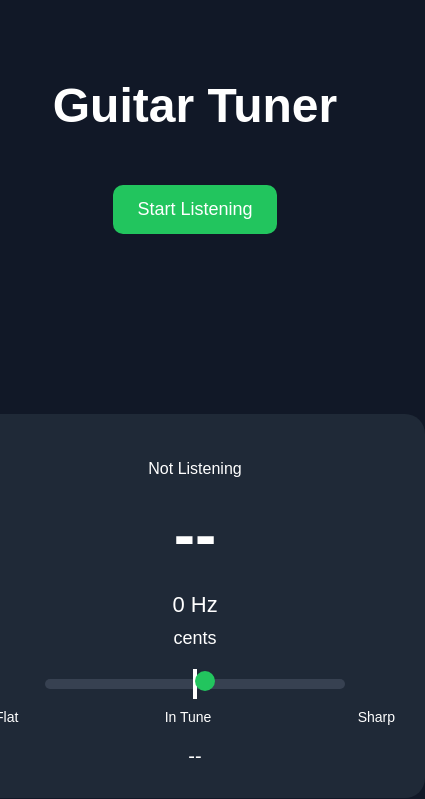
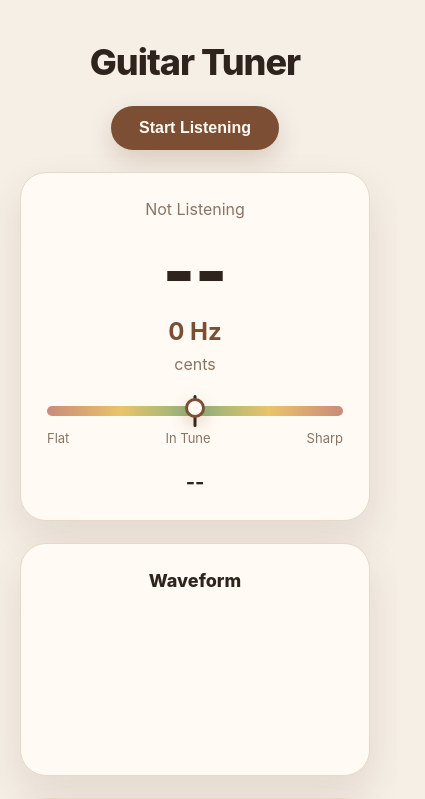
Before and after one commit to vaibhavrikhy/guitar-tuner, a React (Vite) app: page / in a window 390 px wide. Shown: the top 799 px of the page, 425 px wide, since content can reach past the window. Built offline with nearby package versions, Linux system fonts and the light colour scheme.

Commit message:
spectrum visualizer

```diff
--- a/src/App.css
+++ b/src/App.css
@@ -1,81 +1,106 @@
+* {
+    box-sizing: border-box;
+}
+
 body {
     margin: 0;
-    font-family: Arial, sans-serif;
-    background: #111827;
-    color: white;
+    font-family: Inter, Arial, sans-serif;
+    background: #f5efe6;
+    color: #2f241d;
 }
 
 .container {
     min-height: 100vh;
+    padding: 40px 20px;
     display: flex;
     flex-direction: column;
-    justify-content: center;
     align-items: center;
-    gap: 20px;
+    gap: 22px;
 }
 
 h1 {
-    font-size: 48px;
+    margin: 0;
+    font-size: 44px;
+    font-weight: 800;
+    letter-spacing: -1px;
+    color: #2f241d;
 }
 
 button {
-    padding: 14px 24px;
+    padding: 13px 28px;
     border: none;
-    border-radius: 10px;
-    background: #22c55e;
-    color: white;
-    font-size: 18px;
+    border-radius: 999px;
+    background: #7c4f35;
+    color: #fffaf3;
+    font-size: 16px;
+    font-weight: 700;
     cursor: pointer;
+    box-shadow: 0 10px 24px rgba(124, 79, 53, 0.22);
+    transition: transform 0.2s ease, background 0.2s ease;
 }
 
 button:hover {
-    background: #16a34a;
+    background: #5f3c28;
+    transform: translateY(-2px);
 }
 
-.card {
-    background: #1f2937;
-    padding: 30px;
-    border-radius: 20px;
-    width: 400px;
+.card,
+.visualizer-section {
+    width: 420px;
+    background: #fffaf3;
+    border: 1px solid #e7d9c7;
+    border-radius: 26px;
+    padding: 26px;
     text-align: center;
+    box-shadow: 0 18px 40px rgba(95, 60, 40, 0.12);
+}
+
+.card p {
+    margin: 0;
+    color: #8a7565;
 }
 
 .note {
-    font-size: 64px;
-    font-weight: bold;
-    margin: 20px 0;
+    margin-top: 18px;
+    font-size: 80px;
+    font-weight: 900;
+    line-height: 1;
+    color: #2f241d;
 }
 
 .frequency {
-    font-size: 22px;
-    margin-bottom: 10px;
+    margin-top: 12px;
+    font-size: 24px;
+    font-weight: 700;
+    color: #7c4f35;
 }
 
-.status {
-    font-size: 20px;
-    margin-top: 20px;
+.cents {
+    margin-top: 8px;
+    font-size: 16px;
+    color: #8a7565;
 }
 
 .tuner {
-    margin-top: 30px;
+    margin-top: 32px;
 }
 
 .scale {
     position: relative;
-    width: 300px;
+    width: 100%;
     height: 10px;
-    background: #374151;
-    border-radius: 10px;
-    margin: 20px auto;
+    background: linear-gradient( 90deg, #c98b7b, #e9c46a, #8ab17d, #e9c46a, #c98b7b);
+    border-radius: 999px;
 }
 
 .center-line {
     position: absolute;
     left: 50%;
-    top: -10px;
-    width: 4px;
-    height: 30px;
-    background: white;
+    top: -11px;
+    width: 3px;
+    height: 32px;
+    background: #2f241d;
+    border-radius: 999px;
     transform: translateX(-50%);
 }
 
@@ -84,19 +109,54 @@ button:hover {
     top: -8px;
     width: 20px;
     height: 20px;
-    background: #22c55e;
+    background: #fffaf3;
+    border: 3px solid #7c4f35;
     border-radius: 50%;
-    transition: left 0.1s linear;
+    transform: translateX(-50%);
+    transition: left 0.12s ease;
+    box-shadow: 0 6px 16px rgba(124, 79, 53, 0.25);
 }
 
 .labels {
     display: flex;
     justify-content: space-between;
-    margin-top: 10px;
-    font-size: 14px;
+    margin-top: 14px;
+    font-size: 13px;
+    color: #8a7565;
 }
 
-.cents {
+.status {
+    margin-top: 24px;
+    font-size: 20px;
+    font-weight: 700;
+    color: #2f241d;
+}
+
+.visualizer-title {
+    margin-bottom: 14px;
+    font-size: 18px;
+    font-weight: 800;
+    color: #2f241d;
+}
+
+.visualizer-canvas {
+    display: block;
+    width: 100%;
+    height: 120px;
     margin-top: 10px;
-    font-size: 18px;
+    background: #efe2d0;
+    border-radius: 18px;
 }
+
+@media (max-width: 520px) {
+    h1 {
+        font-size: 36px;
+    }
+    .card,
+    .visualizer-section {
+        width: 100%;
+    }
+    .note {
+        font-size: 68px;
+    }
+}
--- a/src/App.jsx
+++ b/src/App.jsx
@@ -1,10 +1,10 @@
 import "./App.css";
 
 import TunerCard from "./components/TunerCard";
+import Waveform from "./components/Waveform";
+import Spectrum from "./components/Spectrum";
 
 import useTuner from "./hooks/useTuner";
-
-import Waveform from"./components/Waveform";
 
 function App() {
   const {
@@ -16,31 +16,18 @@ function App() {
     isListening,
     startListening,
     stopListening,
-    analyser
+    analyser,
   } = useTuner();
 
-  const needlePosition = Math.min(
-    Math.max(cents + 50, 0),
-    100
-  );
+  const needlePosition = Math.min(Math.max(cents + 50, 0), 100);
 
   return (
     <div className="container">
       <h1>Guitar Tuner</h1>
 
-      <button
-        onClick={
-          isListening
-            ? stopListening
-            : startListening
-        }
-      >
-        {isListening
-          ? "Stop Listening"
-          : "Start Listening"}
+      <button onClick={isListening ? stopListening : startListening}>
+        {isListening ? "Stop Listening" : "Start Listening"}
       </button>
-
-      <Waveform analyser={analyser} />
 
       <TunerCard
         message={message}
@@ -49,6 +36,16 @@ function App() {
         status={status}
         needlePosition={needlePosition}
       />
+
+      <div className="visualizer-section">
+        <div className="visualizer-title">Waveform</div>
+        <Waveform analyser={analyser} />
+      </div>
+
+      <div className="visualizer-section">
+        <div className="visualizer-title">Spectrum Analyzer</div>
+        <Spectrum analyser={analyser} />
+      </div>
     </div>
   );
 }
--- /dev/null
+++ b/src/components/Spectrum.jsx
@@ -0,0 +1,64 @@
+import { useEffect, useRef } from "react";
+
+function Spectrum({ analyser }) {
+  const canvasRef = useRef(null);
+  const animationFrameRef = useRef(null);
+
+  useEffect(() => {
+    if (!analyser) return;
+
+    const canvas = canvasRef.current;
+    const canvasContext = canvas.getContext("2d");
+
+    const bufferLength = analyser.frequencyBinCount;
+    const dataArray = new Uint8Array(bufferLength);
+
+    function draw() {
+      animationFrameRef.current = requestAnimationFrame(draw);
+
+      analyser.getByteFrequencyData(dataArray);
+
+      canvasContext.fillStyle = "#111827";
+      canvasContext.fillRect(0, 0, canvas.width, canvas.height);
+
+      const barWidth = canvas.width / bufferLength;
+      let x = 0;
+
+      for (let i = 0; i < bufferLength; i++) {
+        const barHeight = dataArray[i] / 2;
+
+        canvasContext.fillStyle = "#22c55e";
+        canvasContext.fillRect(
+          x,
+          canvas.height - barHeight,
+          barWidth,
+          barHeight
+        );
+
+        x += barWidth + 1;
+      }
+    }
+
+    draw();
+
+    return () => {
+      if (animationFrameRef.current) {
+        cancelAnimationFrame(animationFrameRef.current);
+      }
+    };
+  }, [analyser]);
+
+  return (
+    <canvas
+      ref={canvasRef}
+      width={350}
+      height={120}
+      style={{
+        marginTop: "20px",
+        borderRadius: "12px",
+      }}
+    />
+  );
+}
+
+export default Spectrum;
--- a/src/components/TunerCard.jsx
+++ b/src/components/TunerCard.jsx
@@ -19,11 +19,9 @@ function TunerCard({
       </div>
 
       <div
-        style={{
-          marginTop: "10px",
-          fontSize: "18px",
-        }}
+        className="cents"
       >
+
         {cents} cents
       </div>
 
--- a/src/hooks/useTuner.js
+++ b/src/hooks/useTuner.js
@@ -90,6 +90,7 @@ function useTuner() {
 
             const analyser =
                 audioContext.createAnalyser();
+            setAnalyser(analyser);
 
             source.connect(analyser);
 
@@ -179,6 +180,7 @@ function useTuner() {
         isListening,
         startListening,
         stopListening,
+        analyser,
     };
 }
 
--- a/src/utils/pitchDetection.js
+++ b/src/utils/pitchDetection.js
@@ -28,10 +28,10 @@ export function getTuningStatus(centsDifference) {
     }
 
     if (centsDifference < 0) {
-        return "Too Low / Flat ⬇️";
+        return "Too Low";
     }
 
-    return "Too High / Sharp ⬆️";
+    return "Too High";
 }
 
 export function smoothFrequency(newFrequency, frequencyHistory) {
```
Also changed, not shown: 1 other file (tests, documents, lock files or other folders).
